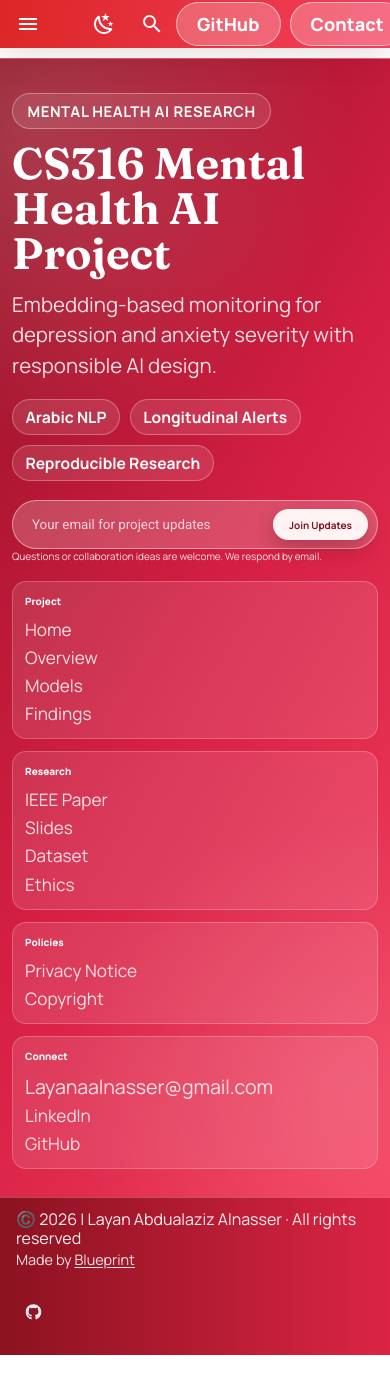
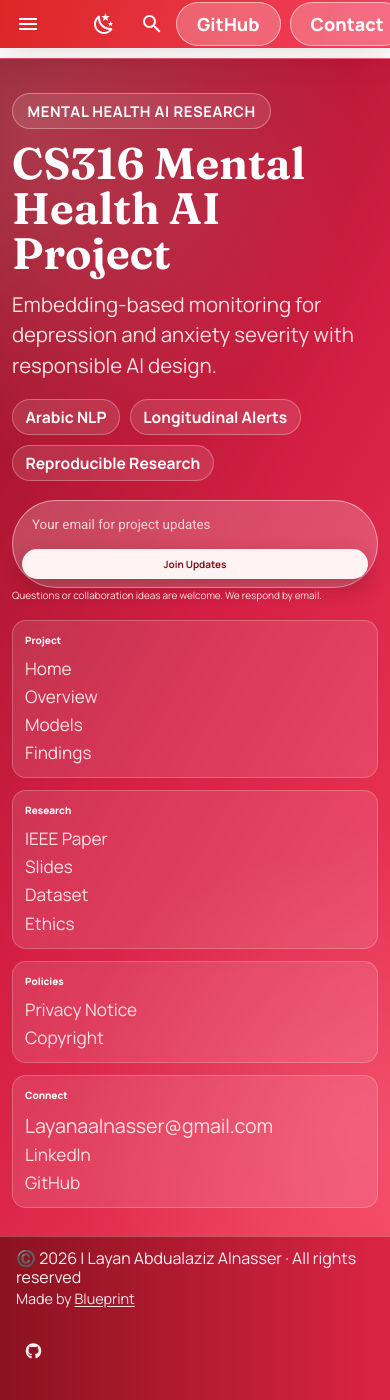
Before and after one commit to LayanAlnasser/CS316-Mental-Health-AI-Project, an MkDocs documentation site: the page built from docs/index.md, in a window 390 px wide and 1400 px high, scrolled down 3974 px. Built offline with MkDocs 1.6.1 and Material for MkDocs 9.7.7, drawn with Linux system fonts in a browser that asks for light colours; before the commit the page ends 5329 px from its top, so only the background shows below that.

Commit message:
Enhance footer styles for better responsiveness and layout

```diff
--- a/docs/styles/extra.css
+++ b/docs/styles/extra.css
@@ -286,7 +286,7 @@ body,
 .custom-footer {
   position: relative;
   margin-top: 2rem;
-  padding: 34px 12px 28px !important;
+  padding: 34px 12px max(28px, env(safe-area-inset-bottom)) !important;
   border-top: 1px solid rgba(255, 255, 255, 0.18) !important;
   background: linear-gradient(120deg, #8f1022, #d41f43 50%, #f43f5e 100%) !important;
   color: #fff;
@@ -319,12 +319,18 @@ body,
 .custom-footer__inner {
   position: relative;
   z-index: 1;
+  width: 100%;
   max-width: 1680px !important;
   margin: 0 auto !important;
   display: grid !important;
   grid-template-columns: 1.25fr 1fr !important;
   gap: 18px !important;
   align-items: start;
+}
+
+.custom-footer__left,
+.custom-footer__right {
+  min-width: 0;
 }
 
 @media (max-width: 940px) {
@@ -360,6 +366,16 @@ body,
 
   .footer-col--connect {
     min-width: 0;
+  }
+
+  .custom-footer__form {
+    flex-direction: column;
+    border-radius: 16px !important;
+  }
+
+  .custom-footer__input,
+  .custom-footer__button {
+    width: 100%;
   }
 }
 
@@ -563,6 +579,17 @@ body,
   align-items: center !important;
   justify-content: space-between !important;
   gap: 0.75rem;
+}
+
+@media (max-width: 640px) {
+  .md-footer-meta {
+    padding-bottom: max(0.3rem, env(safe-area-inset-bottom));
+  }
+
+  .md-footer-meta__inner {
+    align-items: flex-start !important;
+    flex-wrap: wrap;
+  }
 }
 
 .layout-toggle-bar {
```
Also changed, not shown: site/styles/extra.css.
